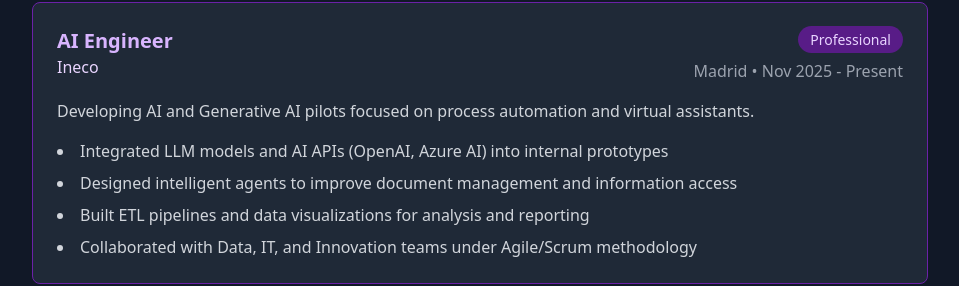
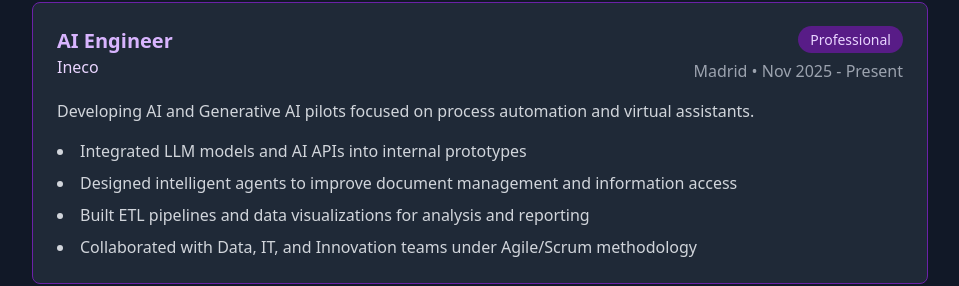
Before and after one commit to lucaschacon3/lucaschacon3, a plain HTML site: page index.html in a window 1280 px wide. Shown: the part 1476-1762 px from the top of the page, without its empty margins (160-1119 px from the left). Drawn offline with Linux system fonts and the light colour scheme.

Commit message:
html update

```diff
--- a/index.html
+++ b/index.html
@@ -314,7 +314,7 @@
             </p>
             <ul class="list-disc list-inside text-gray-300 space-y-2">
               <li>
-                Integrated LLM models and AI APIs (OpenAI, Azure AI) into
+                Integrated LLM models and AI APIs into
                 internal prototypes
               </li>
               <li>
```
